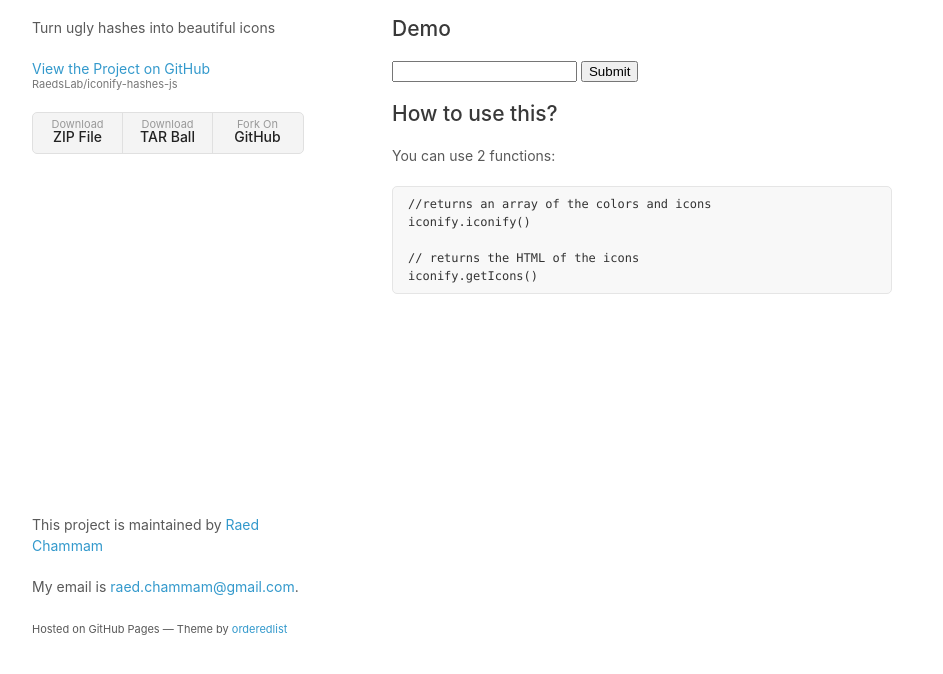
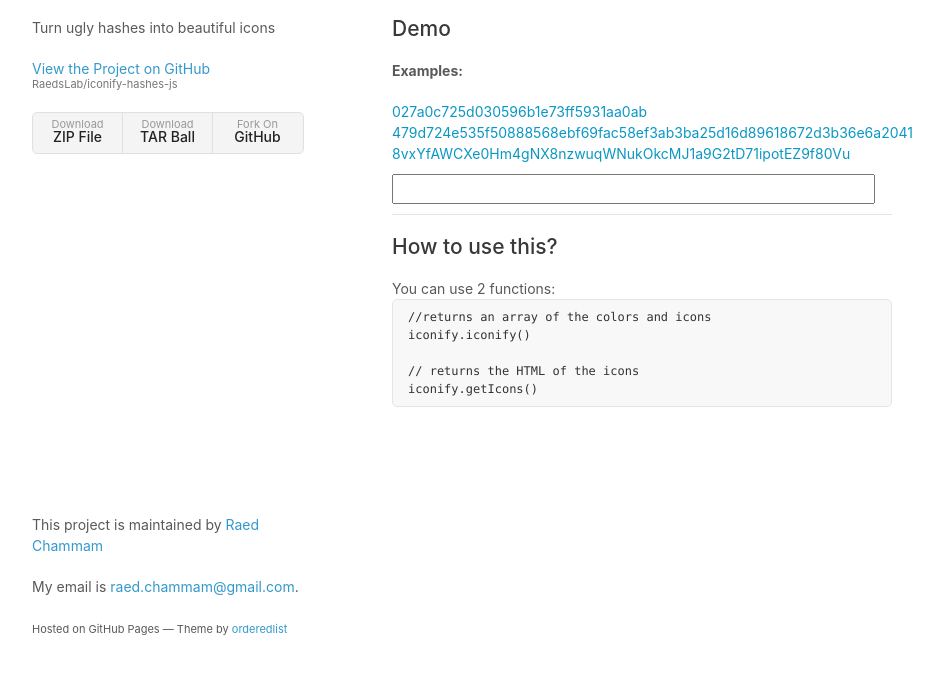
Before and after one commit to RaedsLab/iconify-hashes-js, a plain HTML site: page index.html in a window 1280 px wide. Shown: the part 92-766 px from the top of the page, without its empty margins (178-1121 px from the left). Drawn offline with Linux system fonts and the light colour scheme.

Commit message:
added exampels

```diff
--- a/index.html
+++ b/index.html
@@ -628,6 +628,22 @@
         .type-csharp .highlight .sc {
             color: #A31515
         }
+
+        #input {
+            width: 95%;
+            height: 3vh;
+            margin-bottom: 10px;
+            margin-top: 10px;
+        }
+
+        .example {
+            color: #0b97c4;
+            cursor: pointer;
+        }
+
+        .example:hover {
+            text-decoration: underline;
+        }
     </style>
     <meta name="viewport" content="width=device-width">
 
@@ -656,16 +672,19 @@
         <h1>Turn ugly hashes into beautiful icons</h1>
 
         <h2>Demo</h2>
-        <p>
-            <input id="input" type="text">
-            <button id="btnSubmit">Submit</button>
-        <div id="output"></div>
-        </p>
+        <div>
+            <p><b>Examples:</b></p>
 
+            <div class="example">027a0c725d030596b1e73ff5931aa0ab</div>
+            <div class="example">479d724e535f50888568ebf69fac58ef3ab3ba25d16d89618672d3b36e6a2041</div>
+            <div class="example">8vxYfAWCXe0Hm4gNX8nzwuqWNukOkcMJ1a9G2tD71ipotEZ9f80Vu</div>
 
+            <input title="input" id="input" type="text">
+            <div id="output"></div>
+        </div>
+        <hr>
         <h2>How to use this?</h2>
-        <p>
-            You can use 2 functions:
+        You can use 2 functions:
         <pre>
 //returns an array of the colors and icons
 iconify.iconify()
@@ -673,7 +692,6 @@ iconify.iconify()
 // returns the HTML of the icons
 iconify.getIcons()
 </pre>
-        </p>
     </section>
 
     <footer>
@@ -688,16 +706,17 @@ iconify.getIcons()
 </div>
 <script>
     var input = document.querySelector('#input');
-    var btnSubmit = document.querySelector('#btnSubmit');
     var output = document.querySelector('#output');
+    var examples = document.querySelectorAll('.example');
+
+    examples.forEach(function (example) {
+        example.addEventListener('click', function (e) {
+            input.value = e.target.innerHTML;
+            hash(input.value);
+        });
+    });
 
     input.addEventListener('keyup', function (e) {
-        if (e.keyCode == 13) {
-            hash(input.value);
-        }
-    });
-
-    btnSubmit.addEventListener('click', function () {
         hash(input.value);
     });
 
```
